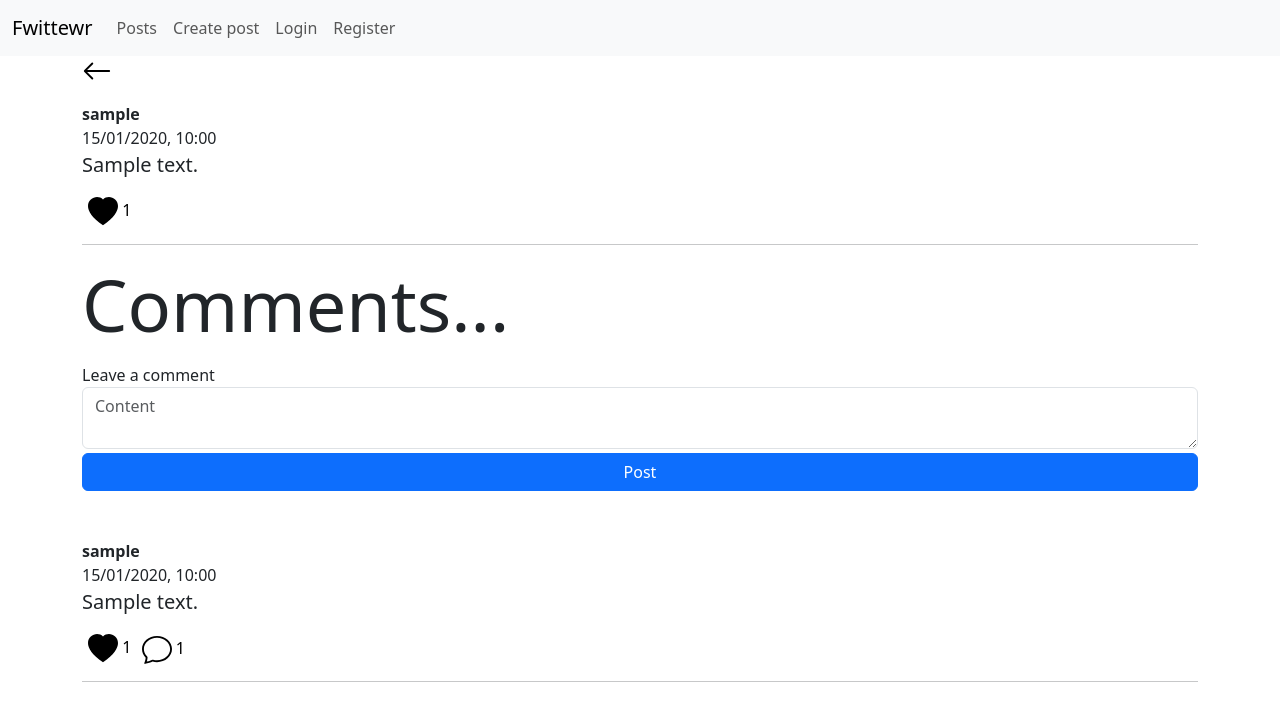
After one commit to Kevin-Aluth/Fwittewr_flask, a Flask app: page /comment-comments/1 in a window 1280 px wide. The commit adds this page. Shown: the top 721 px of the page. Run offline with Flask 3, Linux system fonts and the light colour scheme; a user stored in the database is signed in; tables that the repository leaves empty hold one stand-in row (values such as "Sample post"); some libraries are stand-ins or nearby versions.

Commit message:
comment posts and other comments

```diff
--- a/app/__init__.py
+++ b/app/__init__.py
@@ -3,6 +3,7 @@ from .extensions import db, bcrypt, login_manager, csrf
 from .models import User
 from .routes.auth_bp import auth_bp
 from .routes.home_bp import home_bp
+from .routes.errors_bp import errors_bp
 
 def create_app():
     app = Flask(__name__)
@@ -22,5 +23,6 @@ def create_app():
 
     app.register_blueprint(auth_bp)
     app.register_blueprint(home_bp)
+    app.register_blueprint(errors_bp)
 
     return app
--- a/app/forms.py
+++ b/app/forms.py
@@ -21,6 +21,3 @@ class CreatePostForm(FlaskForm):
     title = StringField(validators=[Length(min=0, max=50)], render_kw={'placeholder':'Title', 'class':'form-control'})
     content = TextAreaField(validators=[DataRequired(), Length(min=4, max=200)], render_kw={'placeholder':'Content', 'class':'form-control'})
     submit = SubmitField('Post', render_kw={'class':'btn btn-primary mt-1 w-100'})
-
-class LikeForm(FlaskForm):
-    post_id = HiddenField()
--- a/app/routes/home_bp.py
+++ b/app/routes/home_bp.py
@@ -1,7 +1,7 @@
 from flask import Blueprint, render_template, redirect, url_for, request, flash, jsonify
 from flask_login import login_required, current_user
-from ..models import Post
-from ..forms import CreatePostForm, LikeForm
+from ..models import Post, Comment
+from ..forms import CreatePostForm
 from ..extensions import db
 from sqlalchemy import func
 
@@ -10,9 +10,8 @@ home_bp = Blueprint('home', __name__)
 @home_bp.route('/posts')
 @login_required
 def posts():
-    form = LikeForm()
     posts = Post.query.order_by(func.random()).limit(10).all()
-    return render_template('home/posts.html', posts=posts, form=form)
+    return render_template('home/posts.html', posts=posts)
 
 @home_bp.route('/create-post', methods=['GET', 'POST'])
 @login_required
@@ -39,7 +38,7 @@ def create_post():
 @login_required
 def like_post():
     data = request.json
-    post = Post.query.filter_by(id=data['post_id']).first()
+    post = Post.query.filter_by(id=data['post_id']).first_or_404()
     response = {}
     if post:
         if not current_user in post.liked_users:
@@ -53,3 +52,52 @@ def like_post():
         db.session.commit()
 
     return jsonify(response)
+
+@home_bp.route('/like-comment', methods=['POST'])
+@login_required
+def like_comment():
+    data = request.json
+    comment = Comment.query.filter_by(id=data['comment_id']).first_or_404()
+    response = {}
+    if comment:
+        if not current_user in comment.liked_users:
+            comment.liked_users.append(current_user)
+            response['result'] = 'liked'
+        else:
+            comment.liked_users.remove(current_user)
+            response['result'] = 'unliked'
+        response['likes'] = len(comment.liked_users)
+
+        db.session.commit()
+
+    return jsonify(response)
+
+@home_bp.route('/post-comments/<id>', methods=['GET', 'POST'])
+@login_required
+def show_post_comments(id):
+    form = CreatePostForm()
+    post = Post.query.filter_by(id=id).first_or_404()
+
+    if form.validate_on_submit():
+        comment = Comment(content=form.content.data)
+        current_user.created_comments.append(comment)
+        comment.referenced_post = post
+        db.session.commit()
+        return redirect(url_for('home.show_post_comments', id=id))
+
+    return render_template('home/comments/post-comments.html', post=post, form=form)
+
+@home_bp.route('/comment-comments/<id>', methods=['GET', 'POST'])
+@login_required
+def show_comment_comments(id):
+    form = CreatePostForm()
+    comment = Comment.query.filter_by(id=id).first_or_404()
+
+    if form.validate_on_submit():
+        new_comment = Comment(content=form.content.data)
+        current_user.created_comments.append(new_comment)
+        new_comment.referenced_comment = comment
+        db.session.commit()
+        return redirect(url_for('home.show_comment_comments', id=id))
+
+    return render_template('home/comments/comment-comments.html', post=comment, form=form)
--- a/app/templates/base.html
+++ b/app/templates/base.html
@@ -52,7 +52,58 @@
 		{% endblock %}
 	</div>
 	<script src="{{ url_for('static', filename='bootstrap/js/bootstrap.bundle.min.js') }}"></script>
-    {% block scripts %}
-    {% endblock %}
+	<script>
+		const like_post_url = "{{ url_for('home.like_post') }}"
+		const like_comment_url = "{{ url_for('home.like_comment') }}"
+		const url_heart_fill_src = "{{ url_for('static', filename='icons/heart-fill.svg') }}"
+		const url_heart_src = "{{ url_for('static', filename='icons/heart.svg') }}"
+		const csrf_token = "{{ csrf_token() }}"
+
+		function like_post(btn, id) {
+
+			fetch(like_post_url, {
+				method: "POST",
+				headers: {
+					"Content-Type": "application/json",
+					"X-CSRFToken": csrf_token
+				},
+				body: JSON.stringify({'post_id': parseInt(id)})
+			})
+			.then(response => response.json() )
+			.then(responseJson => {
+				if (responseJson.result === "liked") {
+					btn.querySelector("img").src = url_heart_fill_src;
+				} else {
+					btn.querySelector("img").src = url_heart_src;
+				}
+
+				btn.querySelector("span").innerText = responseJson.likes;
+			})
+
+		}
+
+		function like_comment(btn, id) {
+
+			fetch(like_comment_url, {
+				method: "POST",
+				headers: {
+					"Content-Type": "application/json",
+					"X-CSRFToken": csrf_token
+				},
+				body: JSON.stringify({'comment_id': parseInt(id)})
+			})
+			.then(response => response.json() )
+			.then(responseJson => {
+				if (responseJson.result === "liked") {
+					btn.querySelector("img").src = url_heart_fill_src;
+				} else {
+					btn.querySelector("img").src = url_heart_src;
+				}
+
+				btn.querySelector("span").innerText = responseJson.likes;
+			})
+
+		}
+	</script>
 </body>
 </html>
--- /dev/null
+++ b/app/templates/home/comments/comment-comments.html
@@ -0,0 +1,71 @@
+{% extends 'base.html' %}
+{% block body %}
+<div class="mx-auto">
+    {% if post.referenced_post %}
+        <a href="{{ url_for('home.show_post_comments', id=post.referenced_post.id) }}">
+            <img style="width: 30px" src="{{ url_for('static', filename='icons/arrow-left.svg') }}" alt="">
+        </a>
+    {% elif post.referenced_comment %}
+        <a href="{{ url_for('home.show_comment_comments', id=post.referenced_comment.id) }}">
+            <img src="{{ url_for('static', filename='icons/arrow-left.svg') }}" alt="">
+        </a>
+    {% endif %}
+    <div class="col-12 mt-3">
+        <figure>
+            <figcaption class="blockquite-footer">
+                <b>{{ post.user.username }}</b> <br>
+                {{ post.creation_date.strftime('%d/%m/%Y, %H:%M') }}
+            </figcaption>
+            {% if post.title %}
+            <p class="display-4">{{ post.title }}</p>
+            {% endif %}
+            <p class="blockquote">{{ post.content }}</p>
+
+            <button onclick="like_comment(this, '{{ post.id }}')" style="background-color:transparent; border:0px">
+                {% if current_user in post.liked_users %}
+                    <img style="width: 30px" src="{{ url_for('static', filename='icons/heart-fill.svg') }}" alt="">
+                {% else %}
+                    <img style="width: 30px" src="{{ url_for('static', filename='icons/heart.svg') }}" alt="">
+                {% endif %}
+                <span>{{ post.liked_users|length }}</span>
+            </button>
+        </figure>
+        <hr>
+    </div>
+
+    <p class="display-2">Comments...</p>
+    <form method="POST">
+        {{ form.hidden_tag() }}
+        <label for="content">Leave a comment</label>
+        {{ form.content }}
+        {{ form.submit }}
+    </form>
+    <div class="mt-5">
+    {% for comment in post.comments %}
+        <div class="col-12">
+            <figure>
+                <figcaption class="blockquite-footer">
+                    <b>{{ comment.user.username }}</b> <br>
+                    {{ comment.creation_date.strftime('%d/%m/%Y, %H:%M') }}
+                </figcaption>
+                <p class="blockquote">{{ comment.content }}</p>
+
+                <button onclick="like_comment(this, '{{ comment.id }}')" style="background-color:transparent; border:0px">
+                    {% if current_user in comment.liked_users %}
+                        <img style="width: 30px" src="{{ url_for('static', filename='icons/heart-fill.svg') }}" alt="">
+                    {% else %}
+                        <img style="width: 30px" src="{{ url_for('static', filename='icons/heart.svg') }}" alt="">
+                    {% endif %}
+                    <span>{{ comment.liked_users|length }}</span>
+                </button>
+                <a style="text-decoration: none; border:0px; color: black" href="{{ url_for('home.show_comment_comments', id=comment.id) }}">
+                    <img style="width: 30px" src="{{ url_for('static', filename='icons/chat.svg') }}" alt="">
+                    <span>{{ comment.comments|length }}</span>
+                </a>
+            </figure>
+            <hr>
+        </div>
+    {% endfor %}
+    </div>
+</div>
+{% endblock %}
```
Also changed, not shown: app/models.py (+27 -0 lines), app/routes/errors_bp.py (added, +7 -0 lines), app/templates/errors/404.html (added, +13 -0 lines), app/templates/home/comments/post-comments.html (added, +65 -0 lines), app/templates/home/posts.html (+5 -33 lines), app/static/icons/arrow-left.svg (added), app/static/icons/chat.svg (added), instance/database.db. Lines whose indentation alone changed are shown as unchanged.
